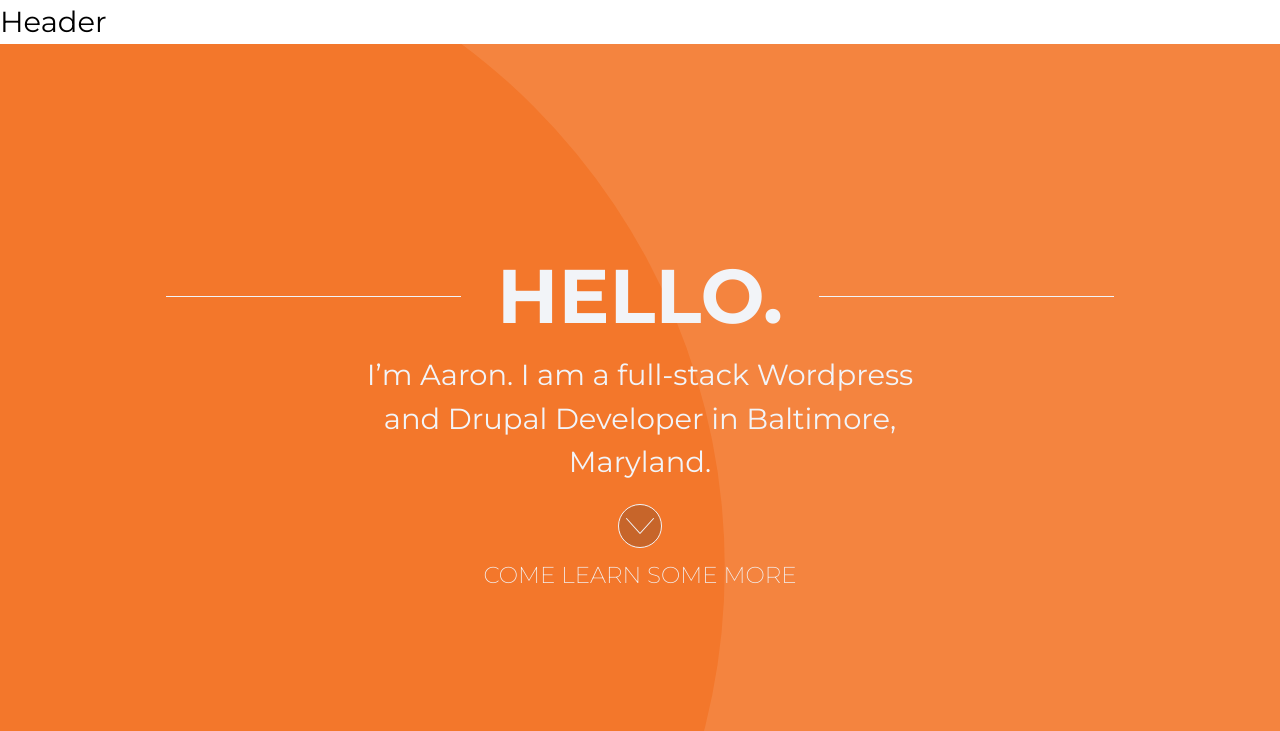
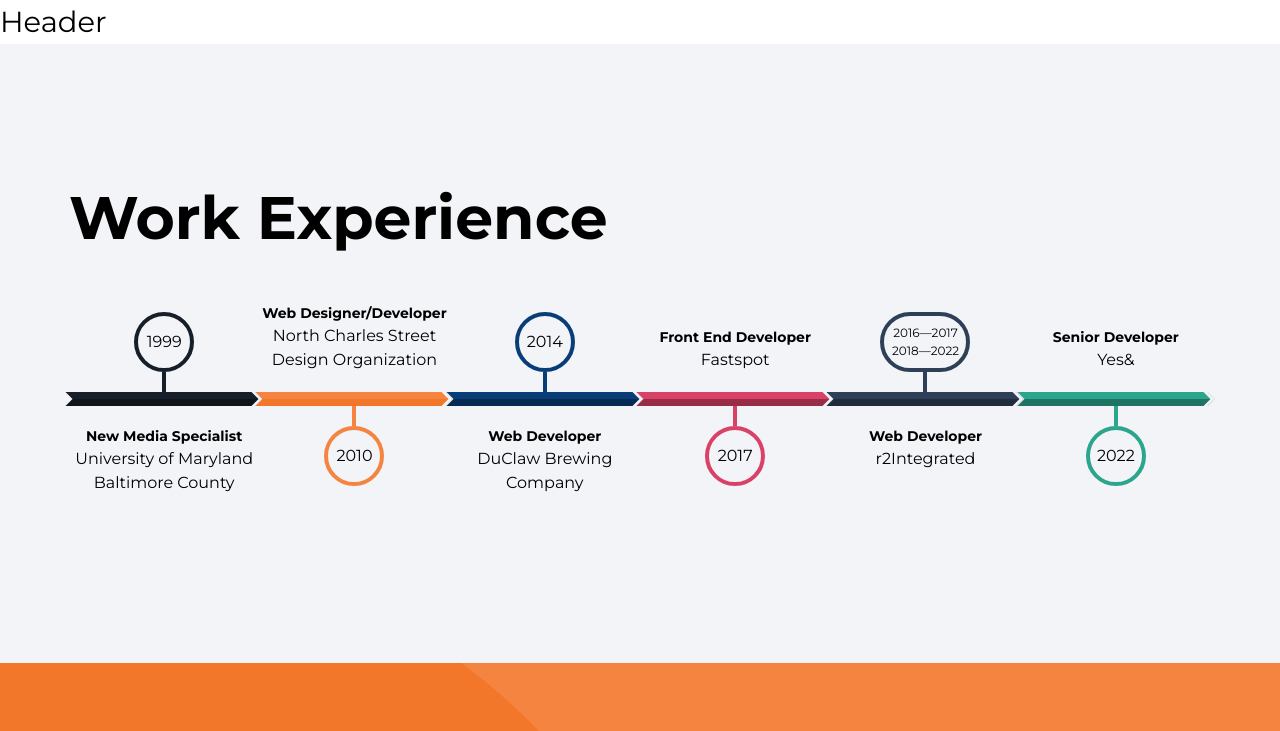
Before and after one commit to aweidele/awcom, a React (Vite) app: page / in a window 1280 px wide. Shown: the top 731 px of the page. Built offline with nearby package versions, Linux system fonts and the light colour scheme.

Commit message:
Experience

```diff
--- /dev/null
+++ b/src/components/elements/ExperienceCard.jsx
@@ -0,0 +1,13 @@
+import { backgrounds } from "../../content/content";
+export function ExperienceCard({ item, index }) {
+  return (
+    <li key={item.name} className={`w-full flex my-6 gap-5 items-center`}>
+      <h4 className={`w-42 h-42 flex items-center justify-center text-reg text-white ${backgrounds[index % 6]} rounded-full font-sans`}>{item.start}</h4>
+      <span></span>
+      <p className="grow order-3">
+        <span className="text-xs font-sans font-bold block">{item.title}</span>
+        <span className="block text-sm font-sans">{item.name}</span>
+      </p>
+    </li>
+  );
+}
--- a/src/components/homepage/Experience.jsx
+++ b/src/components/homepage/Experience.jsx
@@ -1,3 +1,37 @@
-export const Experience = () => {
-  return <h2>Experience</h2>;
-};
+import { Section } from "../layout/Section";
+import Heading from "../elements/Heading";
+import { backgrounds, backgroundsDk, borders, bgAfter } from "../../content/content";
+
+const cols = { 3: "md:grid-cols-3", 4: "md:grid-cols-4", 5: "md:grid-cols-5", 6: "md:grid-cols-6", 7: "md:grid-cols-7", 8: "md:grid-cols-8", 9: "md:grid-cols-9" };
+
+export function Experience({ experience }) {
+  const formatDates = (dates) => {
+    return (
+      <>
+        {dates[0].start}—{dates[0].end}
+        <br />
+        {dates[1].start}—{dates[1].end}
+      </>
+    );
+  };
+  return (
+    <Section className="bg-white py-32">
+      <Heading>Work Experience</Heading>
+      <ul className={`my-10 grid max-md:gap-x-5 md:gap-y-5 md:grid-rows-timeline max-md:grid-cols-timeline ${cols[experience.length]}`}>
+        {experience.map((item, index) => (
+          <li key={item.name} className="grid max-md:col-span-3 md:row-span-3 max-md:grid-cols-subgrid md:grid-rows-subgrid experience-row">
+            <div className={`max-md:justify-self-end self-center experience-year ${bgAfter[index % 6]} ${index % 2 ? "md:row-start-3 md:self-start even" : "md:self-end"}`}>{item.dates ? <h4 className={`${borders[index % 6]} w-84 md:h-42 text-xxs text-center`}>{formatDates(item.dates)}</h4> : <h4 className={`${borders[index % 6]} w-42 h-42 text-reg`}>{item.start}</h4>}</div>
+            <div className="experience-marker">
+              <div className={`${backgrounds[index % 6]} max-md:skew-y-tl md:skew-x-tl`}></div>
+              <div className={`${backgroundsDk[index % 6]} max-md:-skew-y-tl md:-skew-x-tl`}></div>
+            </div>
+            <div className={`self-center ${index % 2 ? "md:row-start-1 md:self-end" : "md:self-start"} md:text-center max-md:py-6`}>
+              <span className="text-xs font-sans font-bold block">{item.title}</span>
+              <span className="block text-reg font-sans">{item.name}</span>
+            </div>
+          </li>
+        ))}
+      </ul>
+    </Section>
+  );
+}
--- a/src/components/homepage/Portfolio.jsx
+++ b/src/components/homepage/Portfolio.jsx
@@ -26,7 +26,6 @@
 };
 
 export const Portfolio = ({ portfolio }) => {
-  console.log(portfolio);
   return (
     <Section fullwidth={true}>
       {portfolio.map((work, i) => (
--- a/src/content/content.js
+++ b/src/content/content.js
@@ -10,6 +10,11 @@
 export const bgAfter = ["after:bg-p", "after:bg-p2", "after:bg-s", "after:bg-a1", "after:bg-s2", "after:bg-a2"];
 
 export const sections = [
+  {
+    title: "Work Experience",
+    content: workExperience.experience,
+    component: "experience",
+  },
   {
     title: "Home",
     content: home,
@@ -25,9 +30,4 @@
     content: portfolio,
     component: "portfolio",
   },
-  {
-    title: "Work Experience",
-    content: workExperience.experience,
-    component: "experience",
-  },
 ];
--- a/src/content/sections/skills-experience.js
+++ b/src/content/sections/skills-experience.js
@@ -3,5 +3,5 @@
 
 export const workExperience = {
   skills: { skills },
-  experience: experience.sort((a, b) => a.start - b.start),
+  experience: { experience: experience.sort((a, b) => a.start - b.start) },
 };
```
